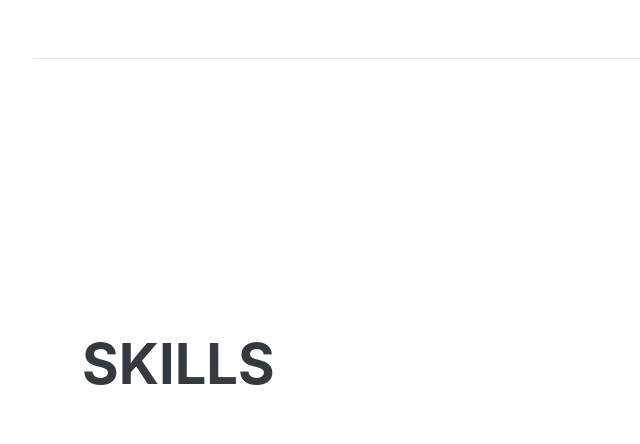
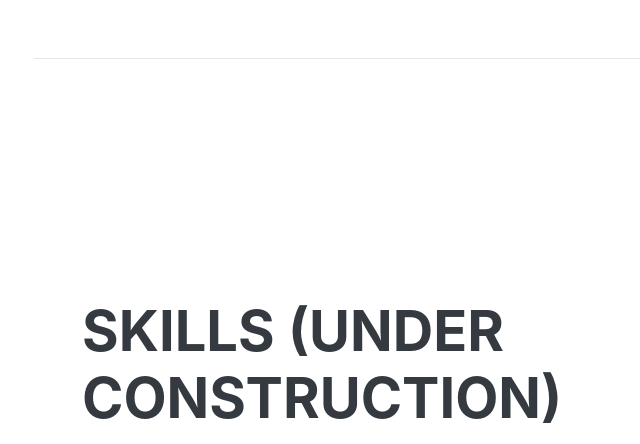
Before and after one commit to dalfredostrowski/resume, a plain HTML site: page index.html in a window 1280 px wide. Shown: the part 3611-4055 px from the top of the page, without its empty margins (238-878 px from the left). Drawn offline with Linux system fonts and the light colour scheme; a web font is replaced by a local one.

Commit message:
Update index.html

```diff
--- a/index.html
+++ b/index.html
@@ -227,7 +227,7 @@ support the generic development of device drivers.
 
     <section class="resume-section p-3 p-lg-5 d-flex align-items-center" id="skills">
       <div class="w-100">
-        <h2 class="mb-5">Skills</h2>
+        <h2 class="mb-5">Skills (under construction) </h2>
 
         <div class="subheading mb-3">Programming Languages &amp; Tools</div>
         <ul class="list-inline dev-icons">
```
